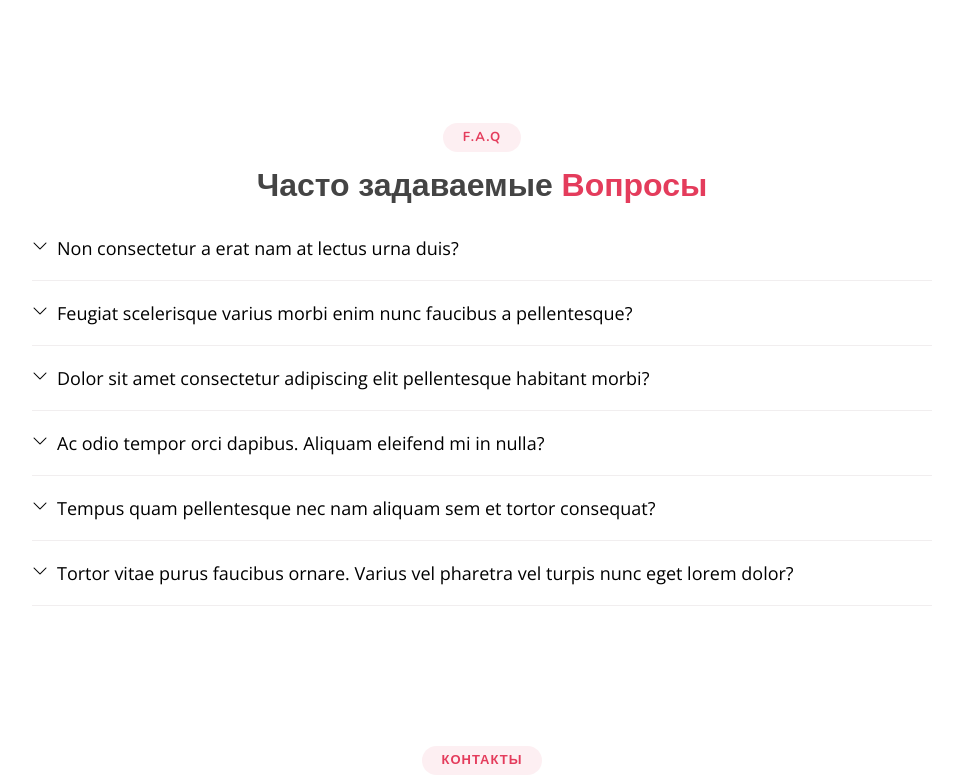
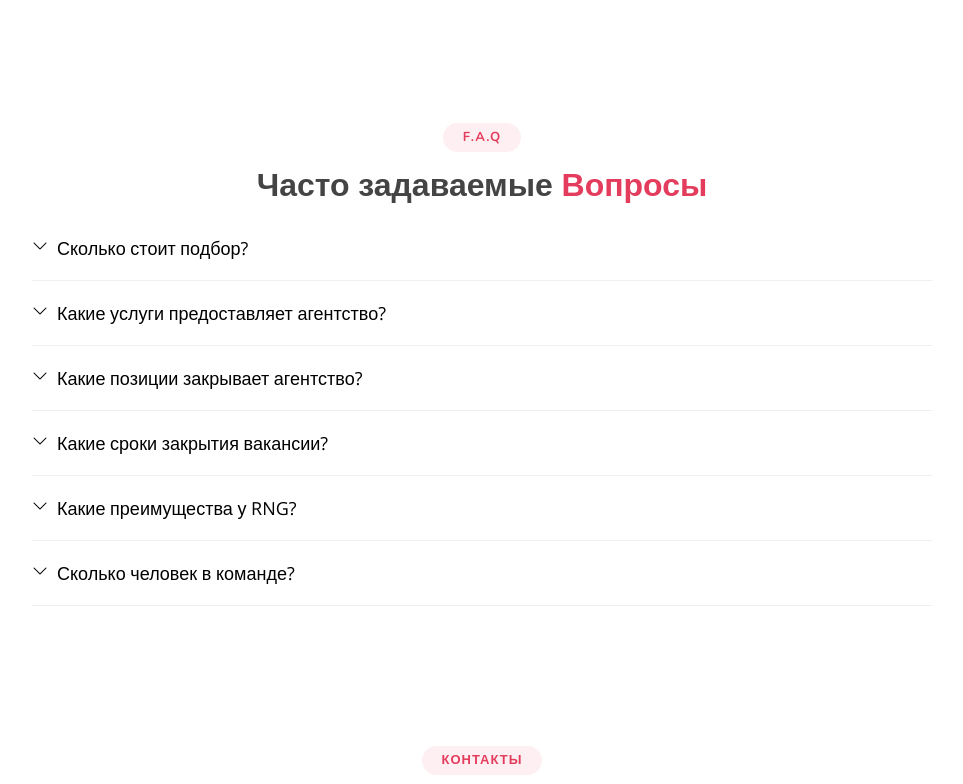
Before and after one commit to MikRyam/RNG-website, a Django app: page / in a window 1280 px wide. Shown: the part 5528-6312 px from the top of the page, without its empty margins (158-1121 px from the left). Run offline with Django 4.2, Linux system fonts and the light colour scheme; data that the repository does not hold is empty; some libraries are stand-ins or nearby versions.

Commit message:
RNG website. FAQ

```diff
--- a/website/templates/website/base.html
+++ b/website/templates/website/base.html
@@ -295,10 +295,9 @@
               <div class="member-img">
                 <img src="{% static 'website/assets/img/my_foto_suit6.jpg' %}" class="img-fluid" alt="">
                 <div class="social">
-                  <a href=""><i class="bi bi-twitter"></i></a>
-                  <a href=""><i class="bi bi-facebook"></i></a>
-                  <a href=""><i class="bi bi-instagram"></i></a>
-                  <a href=""><i class="bi bi-linkedin"></i></a>
+                  <a href="https://t.me/MikhailRyam"><i class="bi bi-telegram"></i></a>
+                  <a href="mailto:mr@rng-services.com"><i class="bi bi-envelope"></i></a>
+                  <a href="https://www.linkedin.com/in/mikhail-ryamov/" target="_blank"><i class="bi bi-linkedin"></i></a>
                 </div>
               </div>
               <div class="member-info">
@@ -379,55 +378,73 @@
             <ul class="faq-list">
 
               <li>
-                <div data-bs-toggle="collapse" class="collapsed question" href="#faq1">Non consectetur a erat nam at lectus urna duis? <i class="bi bi-chevron-down icon-show"></i><i class="bi bi-chevron-up icon-close"></i></div>
+                <div data-bs-toggle="collapse" class="collapsed question" href="#faq1">Сколько стоит подбор? <i class="bi bi-chevron-down icon-show"></i><i class="bi bi-chevron-up icon-close"></i></div>
                 <div id="faq1" class="collapse" data-bs-parent=".faq-list">
                   <p>
-                    Feugiat pretium nibh ipsum consequat. Tempus iaculis urna id volutpat lacus laoreet non curabitur gravida. Venenatis lectus magna fringilla urna porttitor rhoncus dolor purus non.
+                    Стоимость подбора зависит от таких критериев, как: размер компании, формат работы, количество необходимых сотрудников, специализация. Работаем без предоплаты, оплата только после выхода успешного кандидата на работу. Первые резюме показываем уже на первый-второй день после подписания. Как правило большинство вакансий закрываем из личной базы резюме кандидатов, которые не публикуются на работных сайтах.
                   </p>
                 </div>
               </li>
 
               <li>
-                <div data-bs-toggle="collapse" href="#faq2" class="collapsed question">Feugiat scelerisque varius morbi enim nunc faucibus a pellentesque? <i class="bi bi-chevron-down icon-show"></i><i class="bi bi-chevron-up icon-close"></i></div>
+                <div data-bs-toggle="collapse" href="#faq2" class="collapsed question">Какие услуги предоставляет агентство? <i class="bi bi-chevron-down icon-show"></i><i class="bi bi-chevron-up icon-close"></i></div>
                 <div id="faq2" class="collapse" data-bs-parent=".faq-list">
                   <p>
-                    Dolor sit amet consectetur adipiscing elit pellentesque habitant morbi. Id interdum velit laoreet id donec ultrices. Fringilla phasellus faucibus scelerisque eleifend donec pretium. Est pellentesque elit ullamcorper dignissim. Mauris ultrices eros in cursus turpis massa tincidunt dui.
+                    &#8212;  Подбор специалистов любого уровня в IT и digital.
+                  </p>
+                  <p>
+                    &#8212;  Сорсинг. Предоставление списков подходящих кандидатов.
+                  </p>
+                  <p>
+                    &#8212;  Карьерная консультация: поиск сильных сторон, разбор резюме, подготовка к собеседованию.
+                  </p>
+                  <p>
+                    &#8212;  Обзор заработных плат.
                   </p>
                 </div>
               </li>
 
               <li>
-                <div data-bs-toggle="collapse" href="#faq3" class="collapsed question">Dolor sit amet consectetur adipiscing elit pellentesque habitant morbi? <i class="bi bi-chevron-down icon-show"></i><i class="bi bi-chevron-up icon-close"></i></div>
+                <div data-bs-toggle="collapse" href="#faq3" class="collapsed question">Какие позиции закрывает агентство? <i class="bi bi-chevron-down icon-show"></i><i class="bi bi-chevron-up icon-close"></i></div>
                 <div id="faq3" class="collapse" data-bs-parent=".faq-list">
                   <p>
-                    Eleifend mi in nulla posuere sollicitudin aliquam ultrices sagittis orci. Faucibus pulvinar elementum integer enim. Sem nulla pharetra diam sit amet nisl suscipit. Rutrum tellus pellentesque eu tincidunt. Lectus urna duis convallis convallis tellus. Urna molestie at elementum eu facilisis sed odio morbi quis
+                    Разработка ПО, аналитика, менеджмент, дизайн, UI/UX, системное администрирование, управление качеством, интернет-маркетинг, C-level.
                   </p>
                 </div>
               </li>
 
               <li>
-                <div data-bs-toggle="collapse" href="#faq4" class="collapsed question">Ac odio tempor orci dapibus. Aliquam eleifend mi in nulla? <i class="bi bi-chevron-down icon-show"></i><i class="bi bi-chevron-up icon-close"></i></div>
+                <div data-bs-toggle="collapse" href="#faq4" class="collapsed question">Какие сроки закрытия вакансии? <i class="bi bi-chevron-down icon-show"></i><i class="bi bi-chevron-up icon-close"></i></div>
                 <div id="faq4" class="collapse" data-bs-parent=".faq-list">
                   <p>
-                    Dolor sit amet consectetur adipiscing elit pellentesque habitant morbi. Id interdum velit laoreet id donec ultrices. Fringilla phasellus faucibus scelerisque eleifend donec pretium. Est pellentesque elit ullamcorper dignissim. Mauris ultrices eros in cursus turpis massa tincidunt dui.
+                    Результат зависит от "командой работы": как правило первые резюме мы присылаем уже на первый-второй день после подписания договора и держим темп по воронке, и тут важна быстрая реакция заказчика, обработка резюме, назначение интервью, получение фидбека. В среднем, 3-4 недели - это срок закрытия вакансии. Нам всегда интересно закрывать вакансии быстрее, любим позиции, которые нужно закрыть вчера.
                   </p>
                 </div>
               </li>
 
               <li>
-                <div data-bs-toggle="collapse" href="#faq5" class="collapsed question">Tempus quam pellentesque nec nam aliquam sem et tortor consequat? <i class="bi bi-chevron-down icon-show"></i><i class="bi bi-chevron-up icon-close"></i></div>
+                <div data-bs-toggle="collapse" href="#faq5" class="collapsed question"> Какие преимущества у RNG? <i class="bi bi-chevron-down icon-show"></i><i class="bi bi-chevron-up icon-close"></i></div>
                 <div id="faq5" class="collapse" data-bs-parent=".faq-list">
                   <p>
-                    Molestie a iaculis at erat pellentesque adipiscing commodo. Dignissim suspendisse in est ante in. Nunc vel risus commodo viverra maecenas accumsan. Sit amet nisl suscipit adipiscing bibendum est. Purus gravida quis blandit turpis cursus in
+                    &#8212; Применение современных методов и инструментов поиска кандидатов: X-Ray и Boolean search.
+                  </p>
+                  <p>
+                    &#8212; Поиск кандидатов через социальные сети и мессенджеры, специальные мероприятия и события.
+                  </p>
+                  <p>
+                    &#8212; Экспертная проверка кандидатов: каждый рекрутер много лет работает в IT подборе.
+                  </p>
+                  <p>
+                    &#8212; Высокий уровень автоматизации процессов поиска и взаимодействия с кандидатами.
                   </p>
                 </div>
               </li>
 
               <li>
-                <div data-bs-toggle="collapse" href="#faq6" class="collapsed question">Tortor vitae purus faucibus ornare. Varius vel pharetra vel turpis nunc eget lorem dolor? <i class="bi bi-chevron-down icon-show"></i><i class="bi bi-chevron-up icon-close"></i></div>
+                <div data-bs-toggle="collapse" href="#faq6" class="collapsed question">Сколько человек в команде? <i class="bi bi-chevron-down icon-show"></i><i class="bi bi-chevron-up icon-close"></i></div>
                 <div id="faq6" class="collapse" data-bs-parent=".faq-list">
                   <p>
-                    Laoreet sit amet cursus sit amet dictum sit amet justo. Mauris vitae ultricies leo integer malesuada nunc vel. Tincidunt eget nullam non nisi est sit amet. Turpis nunc eget lorem dolor sed. Ut venenatis tellus in metus vulputate eu scelerisque. Pellentesque diam volutpat commodo sed egestas egestas fringilla phasellus faucibus. Nibh tellus molestie nunc non blandit massa enim nec.
+                    12 человек, средний стаж в ИТ подборе - 10 лет.
                   </p>
                 </div>
               </li>
```
